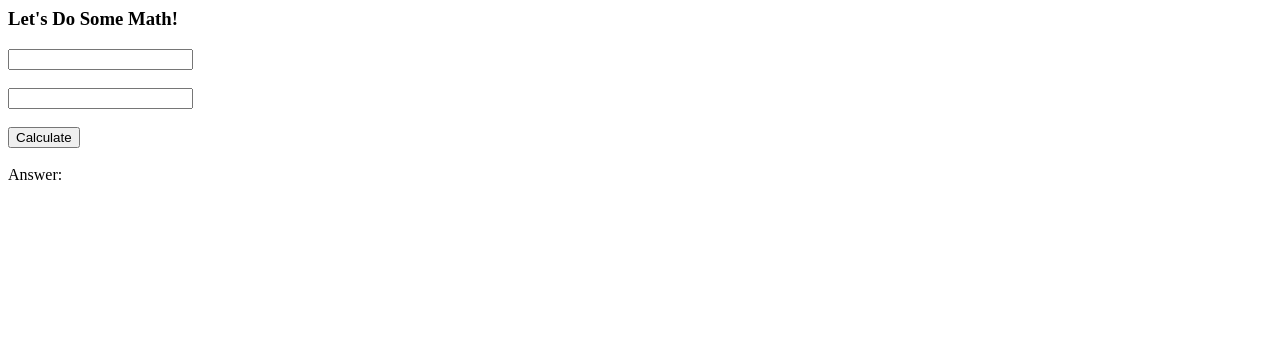
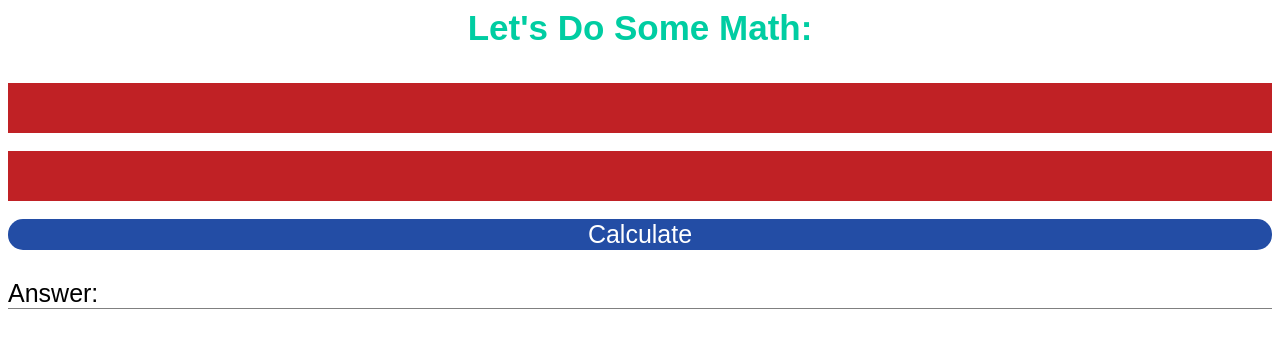
Before and after one commit to jaserader/homework_week03_thursday, a plain HTML site: page index.html in a window 1280 px wide. Drawn offline with Linux system fonts and the light colour scheme.

Commit message:
Thursday Final

```diff
--- a/index.html
+++ b/index.html
@@ -1,4 +1,6 @@
-<h3>Let's Do Some Math!</h3>
+<link rel="stylesheet" href="styles/main.css" media="screen" title="no title" charset="utf-8">
+
+<h3>Let's Do Some Math:</h3>
 
 <input type="text" id="num_one" />
 <br /><br />
--- /dev/null
+++ b/styles/main.css
@@ -0,0 +1,38 @@
+h3 {
+  color: #00CDA2;
+  font-weight: bolder;
+  font-family: sans-serif;
+  text-align: center;
+  font-size: 35px;
+}
+
+#num_one,
+#num_two {
+  background: #C02125;
+  color: #fff;
+  width: 100%;
+  height: 50px;
+  padding-left: 10px;
+  font-size: 25px;
+  border: none;
+}
+
+#calculateBtn{
+  width: 100%;
+  font-size: 25px;
+  color: #fff;
+  background: #234DA5;
+  border-radius: 15px;
+  border: none;
+
+  :focus {
+
+  }
+}
+
+.answer {
+  font-family: sans-serif;
+  width: 100%;
+  font-size: 25px;
+  border-bottom: 1px gray solid;
+}
```
